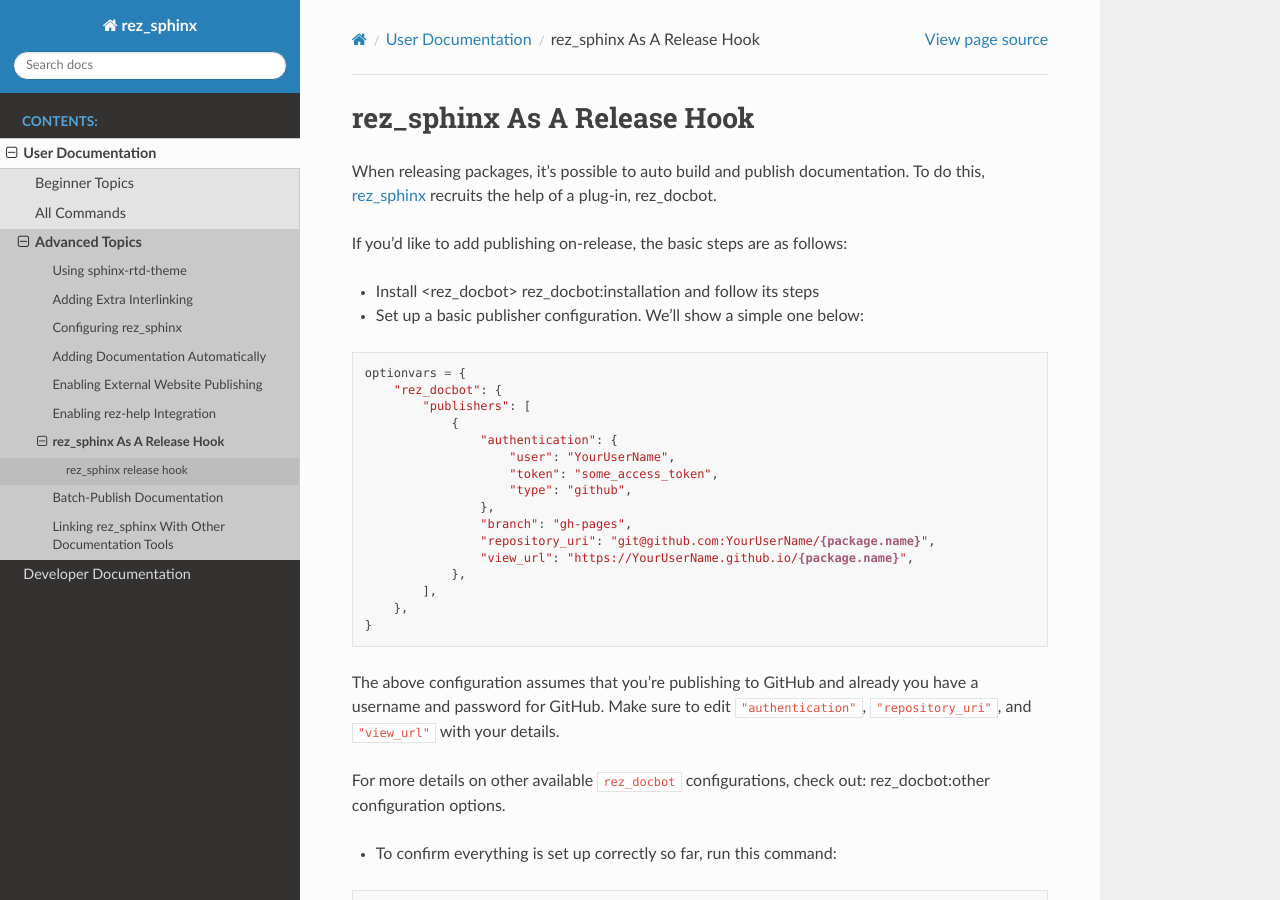
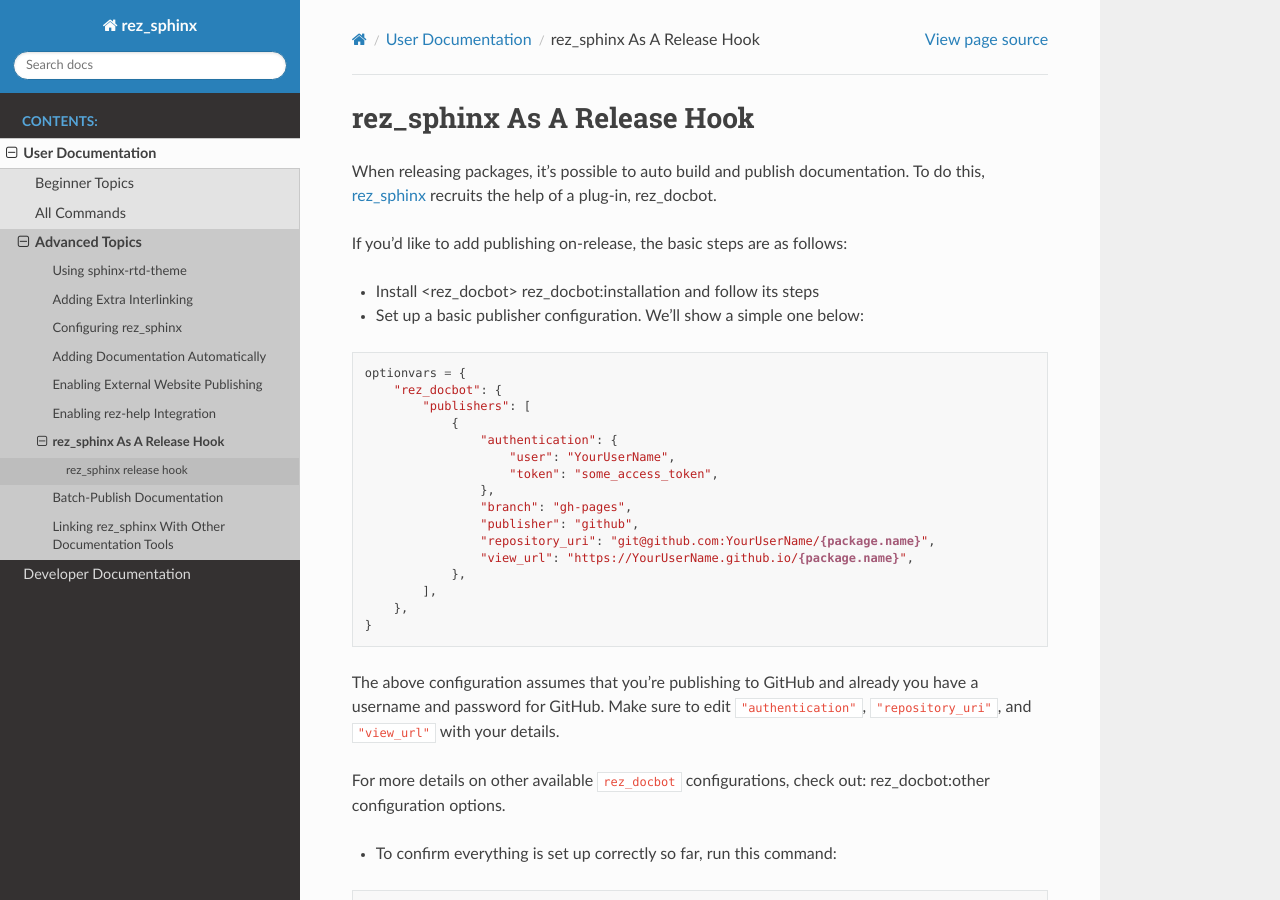
Before and after one commit to ColinKennedy/rez_developer_packages, a Sphinx documentation site: the page built from rez_sphinx/documentation/rez_sphinx_as_a_release_hook.rst, in a window 1280 px wide and 900 px high. Built offline with Sphinx 7.4.7 and the Read the Docs theme 2.0.0, drawn with Linux system fonts in a browser that asks for light colours; pages that are not in the unit, such as notebooks, are missing from menus; the version number could not be read and is left out.

Commit message:
Fixed rez_docbot configuration

```diff
--- a/rez_sphinx/documentation/enabling_rez_help_integration.rst
+++ b/rez_sphinx/documentation/enabling_rez_help_integration.rst
@@ -138,9 +138,9 @@ Add this to your `rezconfig.py`_:
                     "authentication": {
                         "user": "YourUserName",
                         "token": "some_access_token_here",
-                        "type": "github",
                     },
                     "branch": "gh-pages",
+                    "publisher": "github",
                     "repository_uri": "git@github.com:SomeUserOrOrganization/{package.name}",
                     "view_url": "https://SomeUserOrOrganization.github.io/{package.name}",
                 },
--- a/rez_sphinx/documentation/rez_sphinx_as_a_release_hook.rst
+++ b/rez_sphinx/documentation/rez_sphinx_as_a_release_hook.rst
@@ -20,9 +20,9 @@ If you'd like to add publishing on-release, the basic steps are as follows:
                     "authentication": {
                         "user": "YourUserName",
                         "token": "some_access_token",
-                        "type": "github",
                     },
                     "branch": "gh-pages",
+                    "publisher": "github",
                     "repository_uri": "git@github.com:YourUserName/{package.name}",
                     "view_url": "https://YourUserName.github.io/{package.name}",
                 },
```
